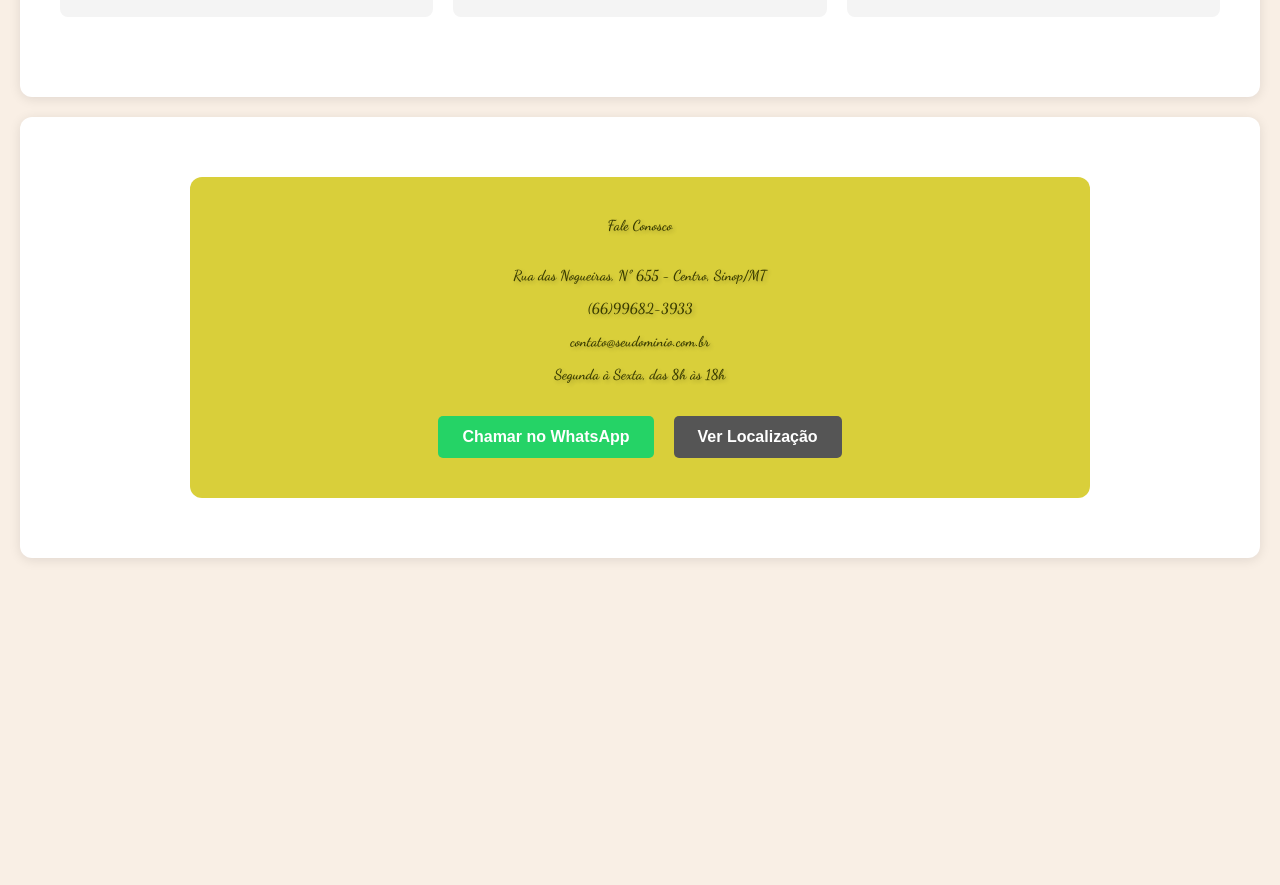
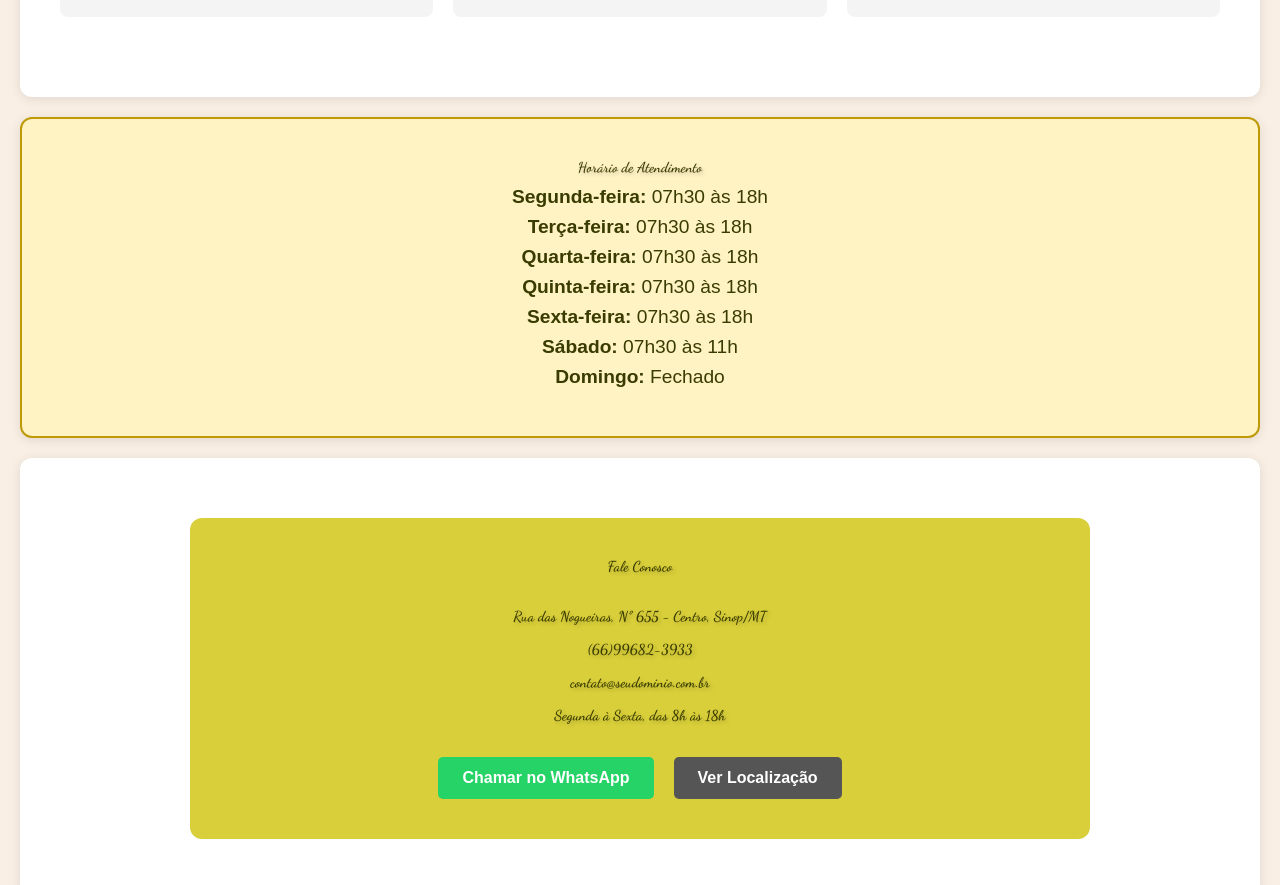
Before and after one commit to maicorovian1/pulse, a plain HTML site: page index.html in a window 1280 px wide. Shown: the part 1912-2797 px from the top of the page. Before the commit the page ends 2490 px from the top, so only its background shows below. Drawn offline with Linux system fonts and the light colour scheme.

Commit message:
Add files via upload

```diff
--- a/index.html
+++ b/index.html
@@ -20,6 +20,7 @@
 
       <li><a href="#">Início</a></li>
       <li><a href="#produtos">Serviços</a></li>
+      <li><a href="#horarios">Horários</a></li>
       <li><a href="#contato">Contato</a></li>
       <li><a href="https://wa.me/5566996823933" class="botao-whatsapp" target="_blank"><i class="fab fa-whatsapp"></i></a>
 
@@ -73,7 +74,20 @@
       </div>
     </div>
   </section>
-
+  <section id="horarios" class="horarios">
+    <div class="overlay">
+      <h1 class="contato-manu">Horário de Atendimento</h1>
+      <div class="tabela-horarios">
+        <p><strong>Segunda-feira:</strong> 07h30 às 18h</p>
+        <p><strong>Terça-feira:</strong> 07h30 às 18h</p>
+        <p><strong>Quarta-feira:</strong> 07h30 às 18h</p>
+        <p><strong>Quinta-feira:</strong> 07h30 às 18h</p>
+        <p><strong>Sexta-feira:</strong> 07h30 às 18h</p>
+        <p><strong>Sábado:</strong> 07h30 às 11h</p>
+        <p><strong>Domingo:</strong> Fechado</p>
+      </div>
+    </div>
+  </section>
   <section id="contato" class="contato">
   <div class="overlay">
     <h1 class="contato-manu">Fale Conosco</h1>
--- a/style.css
+++ b/style.css
@@ -23,7 +23,20 @@ body {
   top: 0;
   z-index: 999;
 }
+.horarios {
+  scroll-margin-top: 80px;
+  border: 2px solid #be9a06;
+  background-color: #fff3c4;
+  padding: 40px 20px;
+  text-align: center;
+}
 
+.tabela-horarios p {
+  font-size: 1.2rem;
+  margin: 8px 0;
+  color: #393b01;
+  font-family: 'Arial', sans-serif;
+}
 .logo {
   height: 60px;
 }
```
